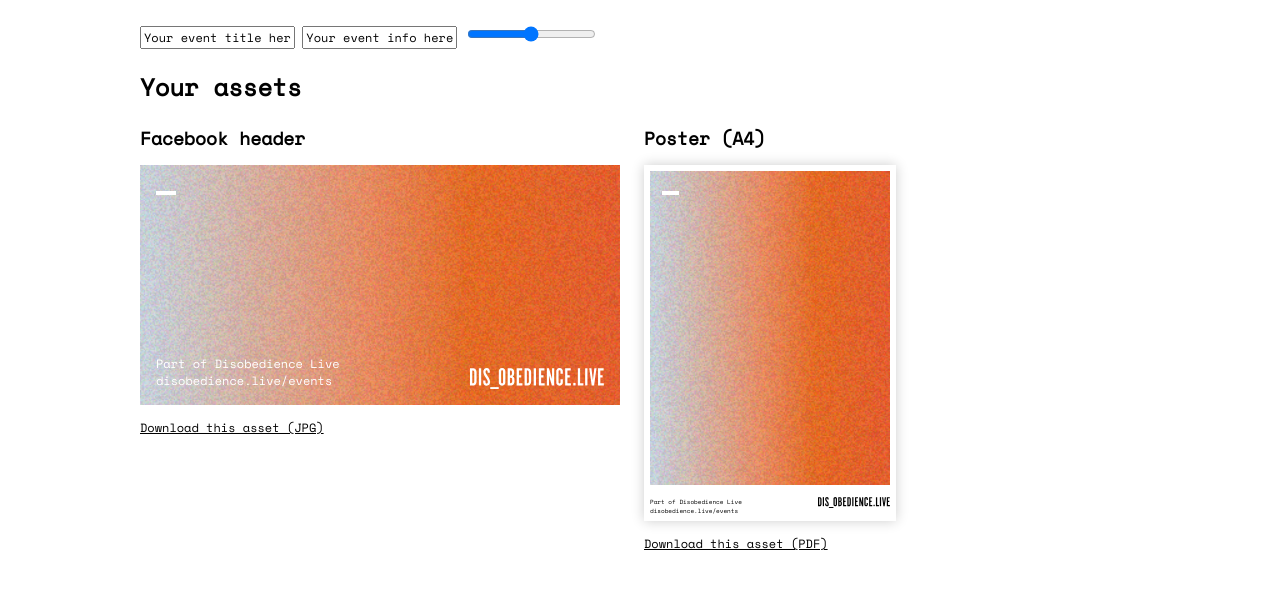
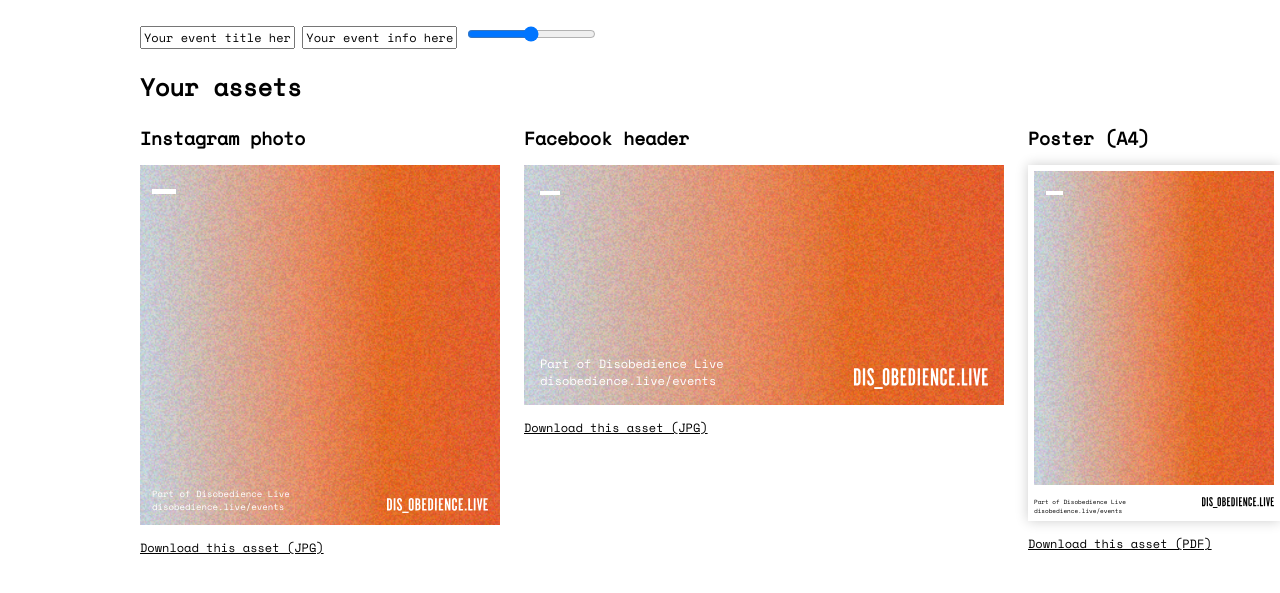
Before and after one commit to richardolsson/editor.disobedience.live, a Flask app: page / in a window 1280 px wide. Shown: the part 83-676 px from the top of the page. Run offline with Flask 2, Linux system fonts and the light colour scheme; style sheets or scripts are compiled from the project's sources; some libraries are stand-ins or nearby versions.

Commit message:
Add instagram format

```diff
--- a/app/app.py
+++ b/app/app.py
@@ -9,6 +9,7 @@ app = Flask(__name__)
 
 SIZES = {
     'fbheader': (1200, 600),
+    'instagram': (1200, 1200),
 }
 
 @app.route('/')
--- a/app/templates/index.html
+++ b/app/templates/index.html
@@ -26,6 +26,25 @@
 
             <h2>Your assets</h2>
             <div class="previews">
+                <div class="preview">
+                    <h3>Instagram photo</h3>
+                    <div class="asset screen instagram">
+                        <div class="content gradient-container">
+                            <div class="gradient"></div>
+                            <div class="title"></div>
+                            <div class="info"></div>
+                        </div>
+                        <div class="footer">
+                            <div class="link">
+                                Part of Disobedience Live<br>
+                                disobedience.live/events
+                            </div>
+                            <img class="logo" src="/static/images/logo-white.svg">
+                        </div>
+                    </div>
+                    <a href="">Download this asset (JPG)</a>
+                </div>
+
                 <div class="preview">
                     <h3>Facebook header</h3>
                     <div class="asset screen fbheader">
--- a/src/scss/_assets.scss
+++ b/src/scss/_assets.scss
@@ -146,3 +146,48 @@
         }
     }
 }
+
+.instagram {
+    font-size: 10px;
+    width: 120em;
+    height: 120em;
+    position: relative;
+
+    .content {
+        position: absolute;
+        bottom: 0;
+        right: 0;
+        left: 0;
+        top: 0;
+        z-index: 0;
+        padding: 4em;
+
+        .title, .info {
+            font-size: 8em;
+        }
+    }
+
+    .footer {
+        position: absolute;
+        bottom: 4em;
+        right: 4em;
+        left: 4em;
+
+        .link {
+            position: absolute;
+            bottom: 0;
+            left: 0;
+            font-size: 3em;
+            color: white;
+        }
+
+        .logo {
+            position: absolute;
+            right: 0;
+            bottom: 0;
+
+            width: 30%;
+            height: auto;
+        }
+    }
+}
--- a/src/scss/_previews.scss
+++ b/src/scss/_previews.scss
@@ -26,4 +26,8 @@
     .fbheader {
         font-size: 4px;
     }
+
+    .instagram {
+        font-size: 3px;
+    }
 }
```
